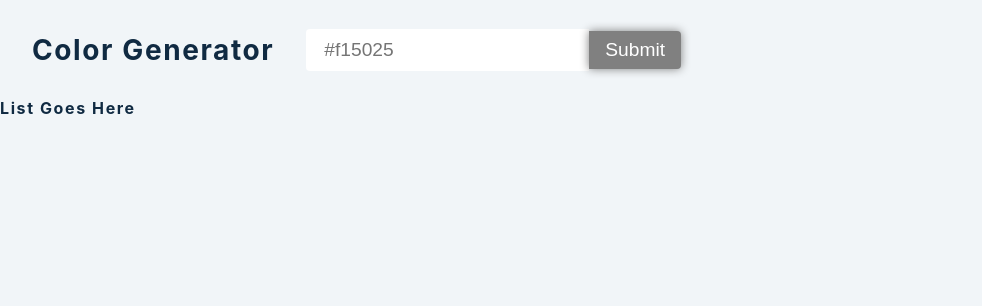
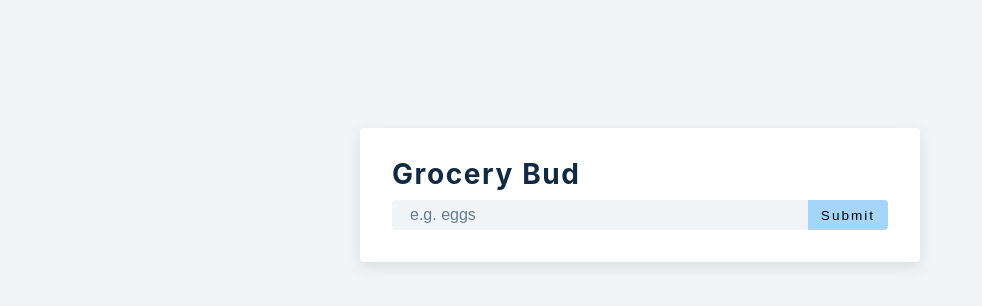
Before and after one commit to vasicgoran1984/birthday-app, a React (Create React App) app: page / in a window 1280 px wide. Shown: the top 306 px of the page, without its empty margins (0-982 px from the left). Built offline with nearby package versions, Linux system fonts and the light colour scheme; the HTML template or start-up script is replaced by a standard one.

Commit message:
Finished grocery-bud-intro

```diff
--- /dev/null
+++ b/src/Alert.js
@@ -0,0 +1,15 @@
+import React, { useEffect } from 'react'
+
+const Alert = ({msg, type, removeAlert, list}) => {
+
+  useEffect(() => {
+    const timeout = setTimeout(() => {
+      removeAlert()
+    }, 3000);
+    return () => clearTimeout(timeout);
+  }, [list])
+
+  return <p className={`alert alert-${type}`}>{msg}</p>
+}
+
+export default Alert
--- a/src/App.js
+++ b/src/App.js
@@ -1,81 +1,111 @@
-import React, { useState } from 'react'
-import SingleColor from './SingleColor'
+import React, { useEffect, useState } from 'react'
+import Lists from './List'
+import Alert from './Alert'
 
-import Values from 'values.js';
+const getLocalStorage = () => {
+  let list = localStorage.getItem('list');
+  if (list) {
+    return JSON.parse(localStorage.getItem('list'))
+  } else {
+    return []
+  }
 
-const styles = {
-  disabledButton: {
-      backgroundColor: 'gray',
-      color: 'white',
-      cursor: 'not-allowed',
-      border: "none",
-      boxShadow: "0px 0px 10px 0px grey",
-  },
-  enabledButton: {
-      cursor: 'pointer',
-  },
-};
+}
 
 function App() {
+  const [name, setName] = useState('');
+  const [list, setList] = useState(getLocalStorage());
+  const [isEditing, setIsEditing] = useState(false);
+  const [editID, setEditID] = useState(null);
+  const [alert, setAlert] = useState({
+    show: false,
+    msg:'',
+    type: ''
+  });
 
-  const [color, setColor] = useState('');
-  const [error, setError] = useState(false);
-  const [list, setList] = useState([]);
-  const [isButtonDisabled, setButtonDisabled] = useState(true);
+  const handleSubmit = (e) => {
+    e.preventDefault();
 
-  const onInsertColor = (e) => {
-    let newColor = e.target.value;
-    console.log(newColor);
-    setColor(newColor);
-    if (newColor !== '') {
-      setButtonDisabled(false);
+    if (!name) {
+      // Display alert
+      showAlert(true, 'danger', 'Please enter a value')
+    } else if (name && isEditing) {
+      // Edit
+      setList(list.map((item) => {
+
+        if (item.id === editID) {
+          return {...item, title: name}
+        }
+        return item
+      }))
+      setName('');
+      setEditID(null);
+      setIsEditing(false);
+      showAlert(true,'success', 'Value changed!');
+    } else {
+      // Show alert
+      showAlert(true, 'success', 'New Item Added!');
+      const newItem = {id: new Date().getTime().toString(),
+        title: name
+      };
+      setList([...list, newItem]);
+      setName('');
     }
   }
 
-  const handleSubmit = (e) => {
-    e.preventDefault();
-    try {
-      let colors = new Values(color).all(10);
-      setList(colors);
-    } catch (error) {
-      setError(error);
-      console.log(error);
-    }
-
+  const showAlert = (show=false, type="", msg="") => {
+      setAlert({show, type, msg})
   }
 
+  const clearList = () => {
+    showAlert(true, 'danger', 'You deleted all items!');
+    setList([]);
+  }
+
+  const removeItem = (id) => {
+    showAlert(true, 'danger', 'Deleted item');
+    setList(list.filter((item) => item.id !== id))
+  }
+
+  const editItem = (id) => {
+    const specificItem = list.find((item) => item.id === id);
+    setIsEditing(true);
+    setEditID(id);
+    setName(specificItem.title);
+  }
+
+  useEffect(() => {
+    localStorage.setItem('list', JSON.stringify(list));
+  })
+
   return (
-    <>
-      <section className='container'>
-        <h3>Color Generator</h3>
-        <form onSubmit={handleSubmit}>
+    <section className='section-center'>
+      <form action='grocery-form' onSubmit={handleSubmit}>
+        {alert.show && <Alert msg={alert.msg} type={alert.type} removeAlert={showAlert} list={list} />}
+        <h3>grocery bud</h3>
+        <div className="form-control">
           <input type='text'
-            value={color}
-            onChange={onInsertColor}
-            placeholder='#f15025'
-            className={`${error?'error':null}`}
+            className='grocery'
+            placeholder='e.g. eggs'
+            value={name}
+            onChange={(e) => setName(e.target.value)}
           />
-          <button
-            className='btn'
-            type='submit'
-            style={isButtonDisabled ? styles.disabledButton : styles.enabledButton}
-            disabled={isButtonDisabled}
-          >
-            Submit
+
+          <button type='submit' className='submit-btn'>
+            {isEditing? 'edit' : 'submit'}
           </button>
-        </form>
-      </section>
 
-      <section className="colors">
-        <h4>list goes here</h4>
-        {list.map((color, index) => {
-          const hex = color.hex;
-          // console.log(index);
-          return <SingleColor key={index} index={index} {...color} hexColor={color.hex}/>
-        })}
-      </section>
-    </>
+        </div>
+      </form>
+      {list.length > 0 &&
+        <div className='glocery-container'>
+        <Lists items={list} removeItem={removeItem} editItem={editItem} />
+        <button className='clear-btn' onClick={clearList}>Clear items</button>
+      </div>
+      }
+  </section>
   );
+
 }
 
 export default App
--- /dev/null
+++ b/src/List.js
@@ -0,0 +1,27 @@
+import React from 'react'
+import { FaEdit, FaTrash } from 'react-icons/fa'
+const List = ({ items, removeItem, editItem }) => {
+  return <div className='grocery-list'>
+    {items.map((item) => {
+      const { id, title } = item;
+      return (
+        <article key={id} className='grocery-item' >
+          <p className='title'>{title}</p>
+          <div className="btn-container">
+            <button type='button' className='edit-btn' onClick={() => editItem(id)}>
+              <FaEdit />
+            </button>
+            <button type='button'
+              className='delete-btn'
+              onClick={() => removeItem(id)}
+            >
+              <FaTrash />
+            </button>
+          </div>
+        </article>
+      )
+    })}
+  </div>
+}
+
+export default List
--- a/src/index.css
+++ b/src/index.css
@@ -119,98 +119,188 @@ p {
     line-height: 1;
   }
 }
-/*  global classes */
-
+.btn {
+  text-transform: uppercase;
+  background: transparent;
+  color: var(--clr-black);
+  padding: 0.375rem 0.75rem;
+  letter-spacing: var(--spacing);
+  display: inline-block;
+  transition: var(--transition);
+  font-size: 0.875rem;
+  border: 2px solid var(--clr-black);
+  cursor: pointer;
+  box-shadow: 0 1px 3px rgba(0, 0, 0, 0.2);
+  border-radius: var(--radius);
+}
+.btn:hover {
+  color: var(--clr-white);
+  background: var(--clr-black);
+}
 /* section */
 .section {
+  padding: 5rem 0;
+}
+
+.section-center {
   width: 90vw;
   margin: 0 auto;
-  max-width: var(--max-width);
+  max-width: 35rem;
+  margin-top: 8rem;
 }
-
 @media screen and (min-width: 992px) {
-  .section {
+  .section-center {
     width: 95vw;
   }
 }
-
+main {
+  min-height: 100vh;
+  display: grid;
+  place-items: center;
+}
 /*
 ===============
-Color Generator
+Grocery List
 ===============
 */
-
-.container {
+.section-center {
+  background: var(--clr-white);
+  border-radius: var(--radius);
+  box-shadow: var(--light-shadow);
+  transition: var(--transition);
+  padding: 2rem;
+}
+.section-center:hover {
+  box-shadow: var(--dark-shadow);
+}
+.alert {
+  margin-bottom: 1rem;
+  height: 1.25rem;
+  display: grid;
+  align-items: center;
   text-align: center;
+  font-size: 0.7rem;
+  border-radius: 0.25rem;
+  letter-spacing: var(--spacing);
+  text-transform: capitalize;
+}
+.alert-danger {
+  color: #721c24;
+  background: #f8d7da;
+}
+.alert-success {
+  color: #155724;
+  background: #d4edda;
+}
+.grocery-form h3 {
+  color: var(--clr-primary-1);
+  margin-bottom: 1.5rem;
+  text-align: center;
+}
+.form-control {
   display: flex;
-  align-items: center;
-  height: 100px;
-  padding-left: 2rem;
+  justify-content: center;
 }
-.container h3 {
-  margin-bottom: 0;
-  margin-right: 2rem;
-}
-
-input {
-  border-color: transparent;
-  padding: 0.5rem 1rem;
-  font-size: 1.2rem;
+.grocery {
+  padding: 0.25rem;
+  padding-left: 1rem;
+  background: var(--clr-grey-10);
   border-top-left-radius: var(--radius);
   border-bottom-left-radius: var(--radius);
+  border-color: transparent;
+  font-size: 1rem;
+  flex: 1 0 auto;
+  color: var(--clr-grey-5);
 }
-.btn {
-  background: var(--clr-primary-5);
-  padding: 0.5rem 1rem;
-  font-size: 1.2rem;
+.grocery::placeholder {
+  font-family: var(--ff-secondary);
+  color: var(--clr-grey-5);
+}
+.submit-btn {
+  background: var(--clr-primary-8);
   border-color: transparent;
+  flex: 0 0 5rem;
+  display: grid;
+  align-items: center;
+  padding: 0.25rem;
+  text-transform: capitalize;
+  letter-spacing: 2px;
   border-top-right-radius: var(--radius);
   border-bottom-right-radius: var(--radius);
-  text-transform: capitalize;
-  color: var(--clr-white);
   cursor: pointer;
+  content: var(--clr-primary-5);
+  transition: var(--transition);
+  font-size: 0.85rem;
 }
-@media screen and (max-width: 576px) {
-  .container h3 {
-    font-size: 1rem;
-  }
-  input,
-  .btn {
-    font-size: 0.85rem;
-  }
-}
-input.error {
-  border: 2px solid var(--clr-red-dark);
-}
-.colors {
-  min-height: calc(100vh - 100px);
-  display: grid;
-  grid-template-columns: repeat(auto-fit, minmax(223.33px, 1fr));
-  grid-template-rows: repeat(auto-fit, minmax(96px, 1fr));
-}
-.color {
-  padding: 1rem 2rem;
-  cursor: pointer;
-  font-size: 1rem;
-  text-transform: none;
-}
-.percent-value {
-  margin-bottom: 0;
-  color: var(--clr-grey-1);
-}
-.color-value {
-  color: var(--clr-grey-1);
-  margin-bottom: 0;
-}
-.color-light .color-value {
-  color: var(--clr-white);
-}
-.color-light .percent-value {
+.submit-btn:hover {
+  background: var(--clr-primary-5);
   color: var(--clr-white);
 }
 
-.alert {
-  text-transform: uppercase;
+.grocery-container {
+  margin-top: 2rem;
+}
+
+.grocery-item {
+  display: flex;
+  align-items: center;
+  justify-content: space-between;
+  margin-bottom: 0.5rem;
+  transition: var(--transition);
+  padding: 0.25rem 1rem;
+  border-radius: var(--radius);
+  text-transform: capitalize;
+}
+.grocery-item:hover {
+  color: var(--clr-grey-5);
+  background: var(--clr-grey-10);
+}
+.grocery-item:hover .title {
+  color: var(--clr-grey-5);
+}
+.title {
+  margin-bottom: 0;
+  color: var(--clr-grey-1);
+  letter-spacing: 2px;
+  transition: var(--transition);
+}
+.edit-btn,
+.delete-btn {
+  background: transparent;
+  border-color: transparent;
+  cursor: pointer;
+  font-size: 0.7rem;
+  margin: 0 0.15rem;
+  transition: var(--transition);
+}
+.edit-btn {
+  color: var(--clr-green-light);
+}
+.edit-btn:hover {
+  color: var(--clr-green-dark);
+}
+.delete-btn {
+  color: var(--clr-red-light);
+}
+.delete-btn:hover {
+  color: var(--clr-red-dark);
+}
+.clear-btn {
+  text-transform: capitalize;
+  width: 10rem;
+  height: 1.5rem;
+  display: grid;
+  align-items: center;
+  background: transparent;
+  border-color: transparent;
+  color: var(--clr-red-light);
+  margin: 0 auto;
   font-size: 0.85rem;
-  margin-top: 0.5rem;
+  letter-spacing: var(--spacing);
+  cursor: pointer;
+  transition: var(--transition);
+  margin-top: 1.25rem;
 }
+.clear-btn:hover {
+  color: var(--clr-red-dark);
+}
--- a/src/utils.js
+++ /dev/null
@@ -1,10 +0,0 @@
-function componentToHex(c) {
-    var hex = c.toString(16);
-    return hex.length == 1 ? '0' + hex : hex;
-  }
-
-  function rgbToHex(r, g, b) {
-    return '#' + componentToHex(r) + componentToHex(g) + componentToHex(b);
-  }
-
-  export default rgbToHex;
```
Also changed, not shown: src/SingleColor.js (deleted, +0 -38 lines).
